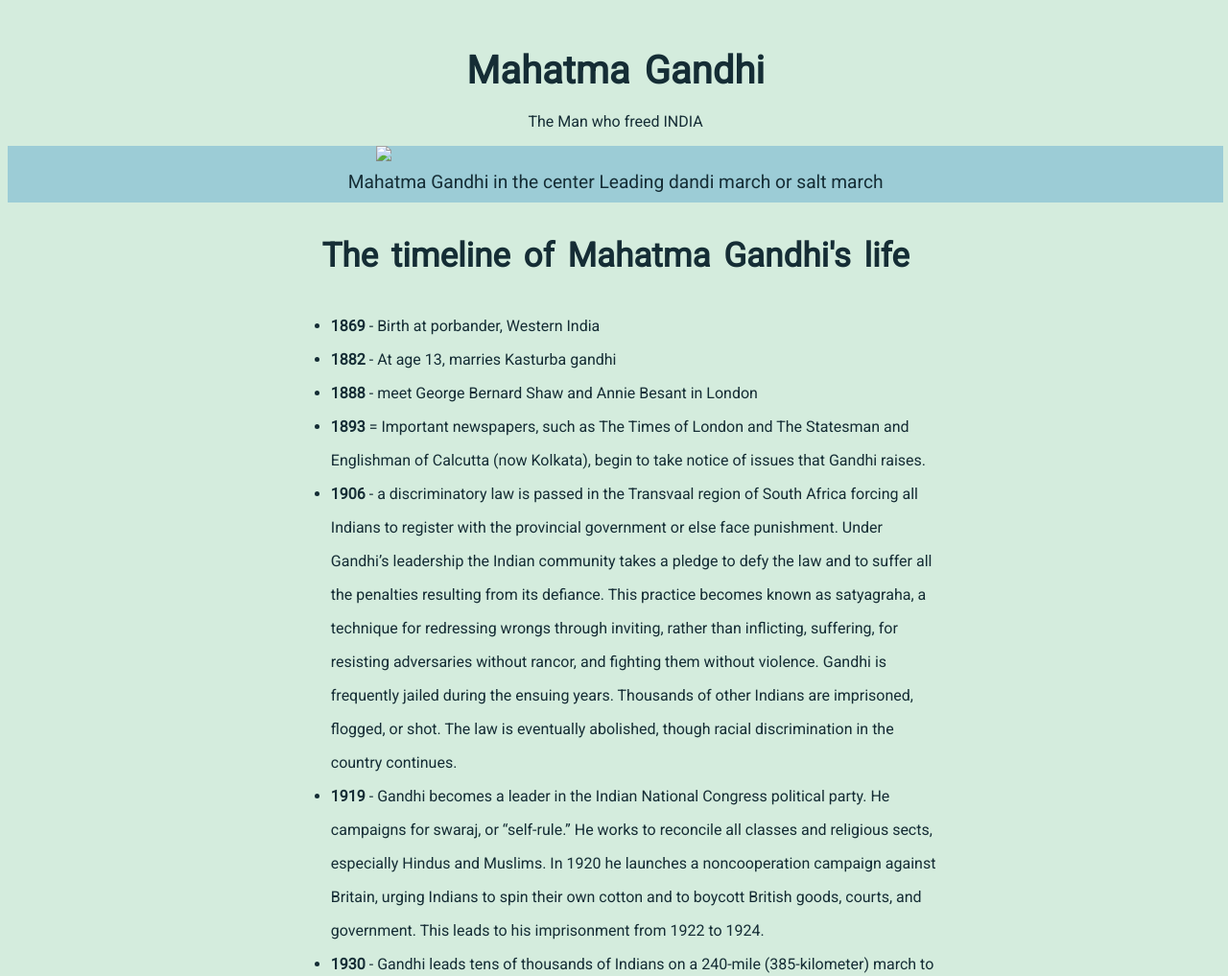
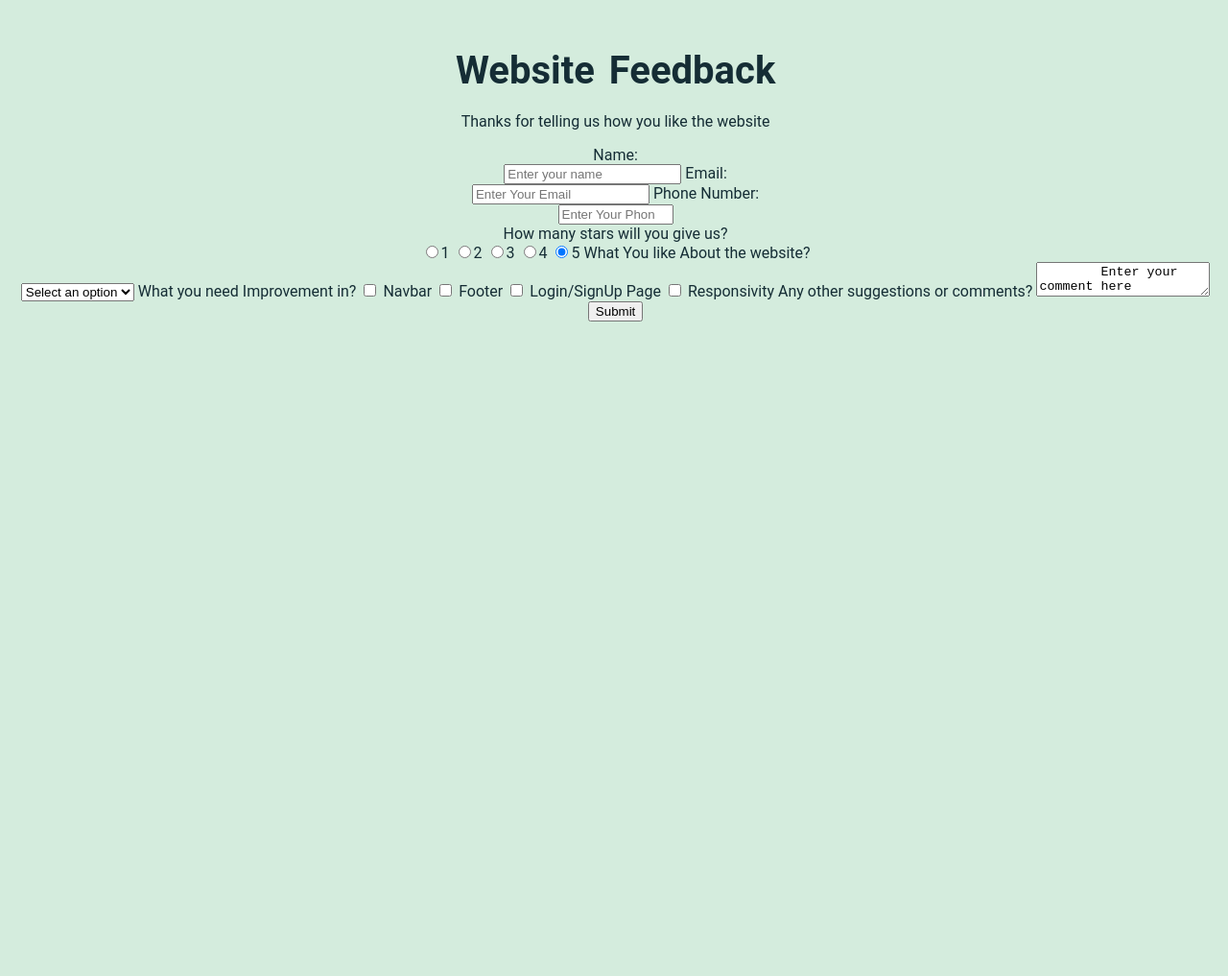
Before and after one commit to arihant454/websitefeedback, a plain HTML site: page index.html in a window 1280 px wide. Shown: the top 1017 px of the page at 96% size. After the commit the page ends 830 px from the top, so only its background shows below. Drawn offline with Linux system fonts and the light colour scheme.

Commit message:
Update index.html

```diff
--- a/index.html
+++ b/index.html
@@ -4,46 +4,79 @@
     <meta charset="UTF-8">
     <meta http-equiv="X-UA-Compatible" content="IE=edge">
     <meta name="viewport" content="width=device-width, initial-scale=1.0">
+    <link rel="stylesheet" href="index.css">
     <link rel="preconnect" href="https://fonts.googleapis.com">
-    <link rel="preconnect" href="https://fonts.gstatic.com" crossorigin>
-    <link href="https://fonts.googleapis.com/css2?family=Roboto&display=swap" rel="stylesheet">
-    <link rel="stylesheet" href="index.css">
-    <title>tribute page</title>
+<link rel="preconnect" href="https://fonts.gstatic.com" crossorigin>
+<link href="https://fonts.googleapis.com/css2?family=Open+Sans&display=swap" rel="stylesheet">
+    <title>website-feedback</title>
 </head>
 <body>
-    <main id="main">
-        <header>
-          <h1 id="title">Mahatma Gandhi</h1>
-          <p>The Man who freed INDIA</p>
-        </header>
-        <figure id="img-div">
-          <img id="image" src="./photo.jpg">
-          <figcaption id="img-caption">Mahatma Gandhi in the center Leading dandi march or salt march</figcaption>
-        </figure>
-        <section id="tribute-info">
-          <h3 id="tribute-heading">The timeline of Mahatma Gandhi's life</h3>
-          <ul id="tribute-list">
-            <li><strong>1869</strong> - Birth at porbander, Western India</li>
-            <li><strong>1882</strong> - At age 13, marries Kasturba gandhi</li>
-            <li><strong>1888</strong> - meet George Bernard Shaw and Annie Besant in London</li>
-            <li><strong>1893</strong> = Important newspapers, such as The Times of London and The Statesman and Englishman of Calcutta (now Kolkata), begin to take notice of issues that Gandhi raises.</li>
-            <li><strong>1906</strong> - a discriminatory law is passed in the Transvaal region of South Africa forcing all Indians to register with the provincial government or else face punishment. Under Gandhi’s leadership the Indian community takes a pledge to defy the law and to suffer all the penalties resulting from its defiance. This practice becomes known as satyagraha, a technique for redressing wrongs through inviting, rather than inflicting, suffering, for resisting adversaries without rancor, and fighting them without violence. Gandhi is frequently jailed during the ensuing years. Thousands of other Indians are imprisoned, flogged, or shot. The law is eventually abolished, though racial discrimination in the country continues. </li>
-            <li><strong>1919</strong> - Gandhi becomes a leader in the Indian National Congress political party. He campaigns for swaraj, or “self-rule.” He works to reconcile all classes and religious sects, especially Hindus and Muslims. In 1920 he launches a noncooperation campaign against Britain, urging Indians to spin their own cotton and to boycott British goods, courts, and government. This leads to his imprisonment from 1922 to 1924.</li>
-            <li><strong>1930</strong> - Gandhi leads tens of thousands of Indians on a 240-mile (385-kilometer) march to the sea to collect their own salt. The march is a protest against a British tax on salt and results in 60,000 people being arrested. In 1931 the British viceroy and Gandhi sign an agreement (the Gandhi-Irwin Pact) marking the end of a period of civil disobedience in India against British rule. The pact involves Gandhi pledging to give up the satyagraha campaign and the British viceroy agreeing to release all those who had been imprisoned and to allow Indians to make salt for domestic use.</li>
-            <li><strong>1932</strong> - Under a new viceroy, Gandhi is imprisoned again. While in prison he fasts to protest the British decision to segregate the so-called untouchables (the lowest level of the Indian caste system) by allotting them separate electorates in the new constitution. The fast causes an emotional upheaval in the country, and the British agree to change the policy.</li>
-            <li><strong>1934</strong> - Gandhi, who in 1934 had resigned as leader and member of the Indian National Congress, becomes politically active again early in World War II, demanding immediate independence as India’s price for aiding Britain in the war. He is imprisoned again, from 1942 to 1944.</li>
-            <li><strong>1947</strong> - India formally achieves independence from British rule. However, the partition of the subcontinent into India and Pakistan is a great disappointment to Gandhi, who has long worked for Hindu-Muslim unity. Rioting between Muslims and Hindus over the partition breaks out in many areas. Again Gandhi turns to nonviolence, fasting until Delhi rioters pledge peace.</li>
-            <li><strong>1948</strong> - While on his way to prayer in Delhi, Gandhi is killed by a young Hindu fanatic who has been angered by Gandhi’s efforts to reconcile Hindus and Muslims. </li>
+   <main>
+  <h1 id="title">Website Feedback</h1>
+  <p id="description">Thanks for telling us how you like the website</p>
+  <form id="survey-form" >
+    <label for="name" id="name-label">Name:<br><input type="text" id="name" placeholder="Enter your name" name="name" class="field" required>
+    </label>
+    <label for="email" id="email-label">
+      Email: <br><input type="email" id="email" placeholder="Enter Your Email" name="email" class="field" required></label>
+    <label for="number" id="number-label">
+      Phone Number:<br><input type="number" id="number" placeholder="Enter Your Phone number" name="number" min="1000000000" max="9999999999" class="field">
+      </label>
+    <label class="radiohead">
+        <br>How many stars will you give us?<br>
+    </label>
+    <label class="radiolabel">
+      <input type="radio" name="stars" class="radio" value="1">1
+    </label >
+      <label class="radiolabel">
+      <input type="radio" name="stars" class="radio" value="2">2
+    </label >
+      <label class="radiolabel">
+      <input type="radio" name="stars" class="radio" value="3">3
+    </label>
+      <label class="radiolabel">
+      <input type="radio" name="stars" class="radio" value="4">4
+    </label>
+      <label class="radiolabel">
+      <input type="radio" name="stars" class="radio" value="5" checked>5
+    </label>
 
-          </ul>
-        </section>
+      <label for="dropdown" >
+        What You like About the website?
+        <br>
+        <select id="dropdown" class="field">
+          <option selected>Select an option</option>
+          <option>Design</option>
+          <option>Functionality</option>
+          <option>Backend</option>
+        </select>
+      </label>
+    <label>
+      What you need Improvement in?
+    </label>
+    <label class="checkboxlabel">
+      <input type="checkbox" class="checkbox" value="Navbar"> Navbar
+    </label >
+    <label class="checkboxlabel">
+      <input type="checkbox" class="checkbox" value="Footer"> Footer
+    </label>
+    <label class="checkboxlabel">
+      <input type="checkbox" class="checkbox" value="LoginPage"> Login/SignUp Page
+    </label>
+    <label class="checkboxlabel">
+      <input type="checkbox" class="checkbox" value="Responsivity"> Responsivity
+    </label>
 
-          <p id="speech">"Truth is my God".</p>
-        <p id="speaker">-Mahatma Gandhi</p>
+    <label>Any other suggestions or comments?
+      <textarea class="textarea">
+        Enter your comment here
+      </textarea>
 
-        <h6>If you are interested read more on <a href="https://en.wikipedia.org/wiki/Mahatma_Gandhi" id="tribute-link" target="_blank">Wikipedia page</a></h6>
+    </label>
+    <button type="submit" id="submit">Submit</button>
+  </form>
 
-      </main>
+</main>
 
 </body>
 </html>
```
